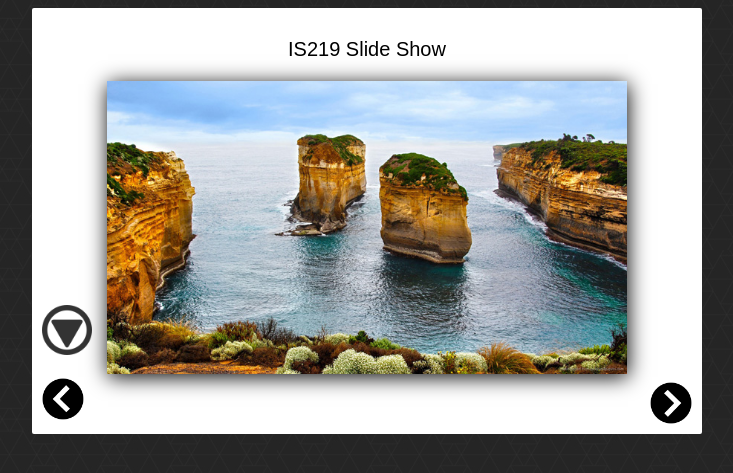
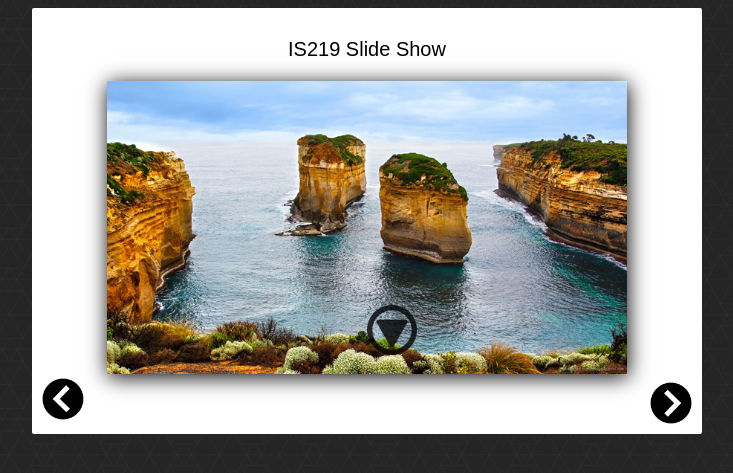
Before and after one commit to Bailiffjr/is219s16Bailiff-p2, a PHP site: page /index.html in a window 1280 px wide. Shown: the top 473 px of the page, without its empty margins (273-1006 px from the left). Run offline with PHP 8.4, Linux system fonts and the light colour scheme; grey boxes labelled with a size stand in for pictures from a placeholder-image service; some libraries are stand-ins or nearby versions.

Commit message:
Update style.css

```diff
--- a/style.css
+++ b/style.css
@@ -34,6 +34,7 @@ body {
 	position: absolute;
 	z-index: 3;
 	opacity: .8;
+	left: 50%;
 	margin: 0 auto;
 	bottom:20%;
 }
```
